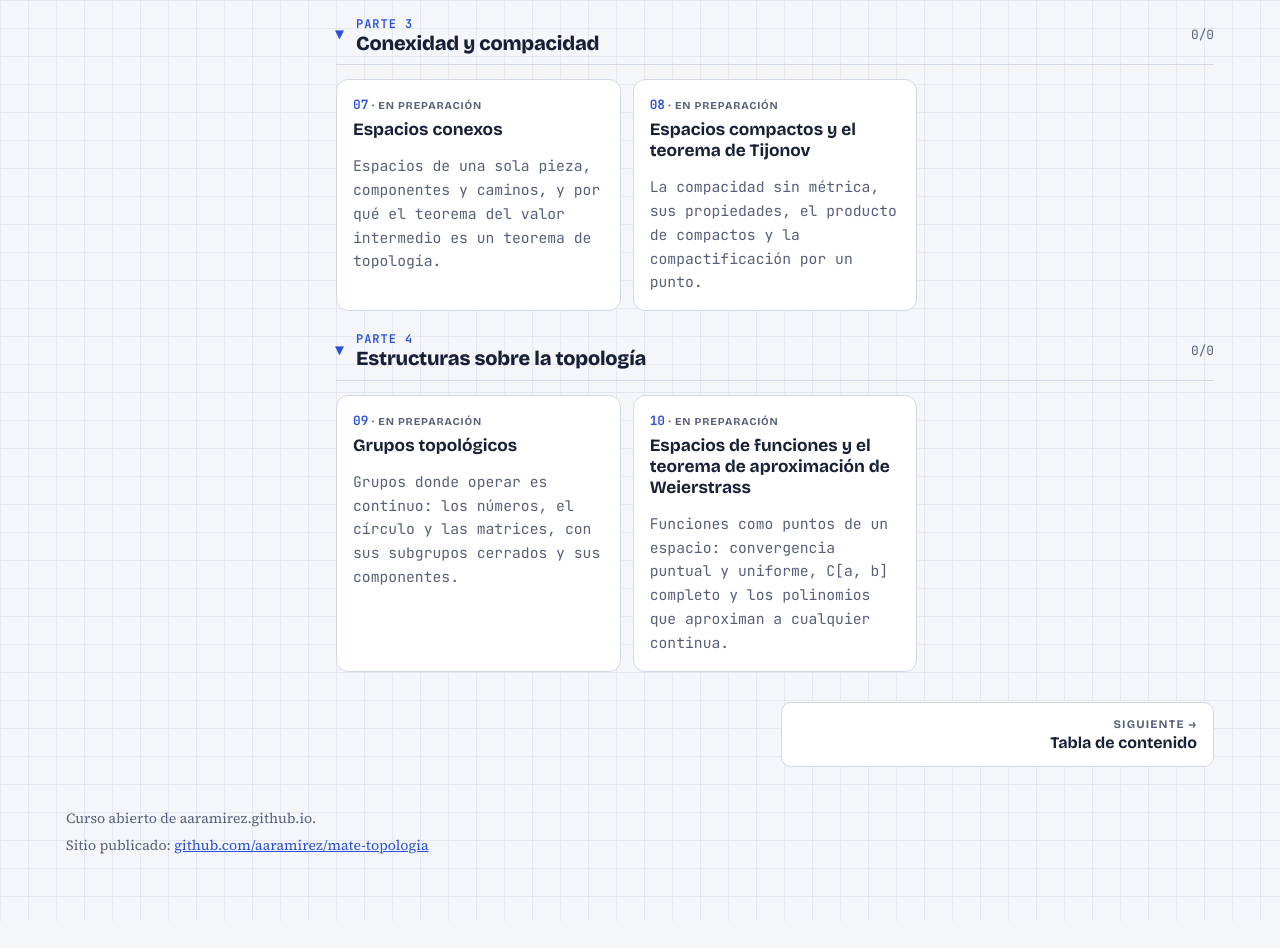
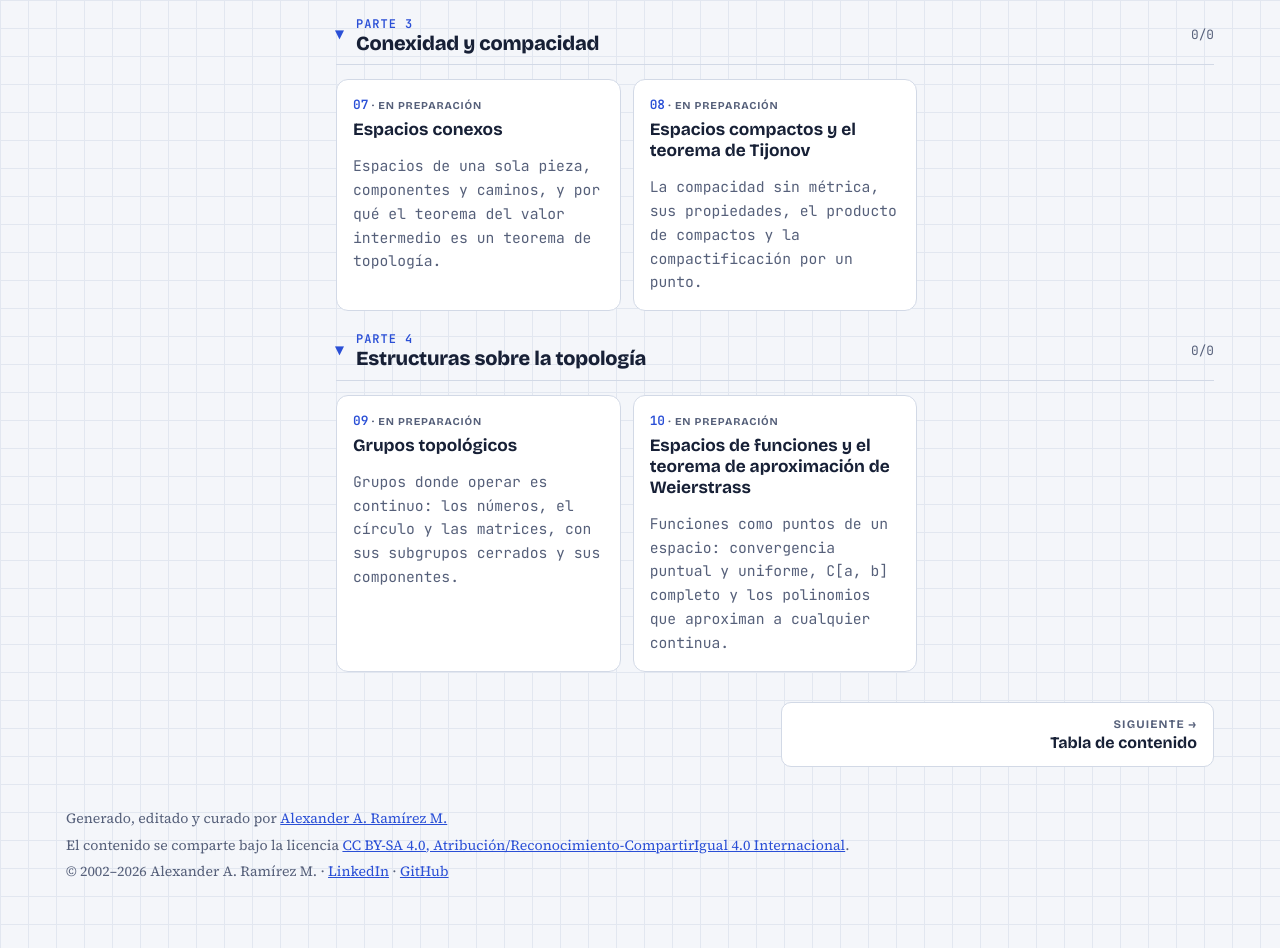
Before and after one commit to aaramirez/mate-topologia, a plain HTML site: page index.html in a window 1280 px wide. Shown: the part 1988-2936 px from the top of the page. Before the commit the page ends 2909 px from the top, so only its background shows below. Drawn offline with nearby package versions, Linux system fonts and the light colour scheme.

Commit message:
Pie común: autoría, licencia CC BY-SA 4.0 y año que se actualiza solo

```diff
--- a/index.html
+++ b/index.html
@@ -86,7 +86,7 @@ height="0" width="0" style="display:none;visibility:hidden"></iframe></noscript>
 <nav class="pager" id="pager" aria-label="Capítulo anterior y siguiente"></nav>
 </main>
 </div>
-<footer><span>Curso abierto de aaramirez.github.io.</span><span>Sitio publicado: <a href="https://github.com/aaramirez/mate-topologia" target="_blank" rel="noopener">github.com/aaramirez/mate-topologia</a></span></footer>
+<footer><span>Generado, editado y curado por <a href="https://www.linkedin.com/in/alexander-ramirez-morales/" target="_blank" rel="noopener">Alexander A. Ramírez M.</a></span><span>El contenido se comparte bajo la licencia <a href="https://creativecommons.org/licenses/by-sa/4.0/deed.es" target="_blank" rel="noopener">CC BY-SA 4.0, Atribución/Reconocimiento-CompartirIgual 4.0 Internacional</a>.</span><span>© 2002–<span data-anio>2026</span> Alexander A. Ramírez M. · <a href="https://www.linkedin.com/in/alexander-ramirez-morales/" target="_blank" rel="noopener">LinkedIn</a> · <a href="https://github.com/aaramirez" target="_blank" rel="noopener">GitHub</a></span><script>document.querySelectorAll('[data-anio]').forEach(function (e) { e.textContent = new Date().getFullYear(); });</script></footer>
 </div>
 <script src="assets/lab.js"></script>
 </body>
```
Also changed, not shown: temario.html (+1 -1 lines).
